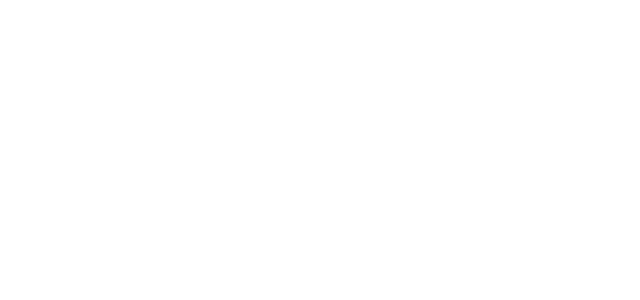
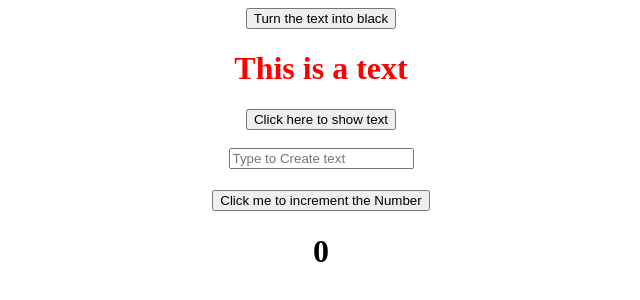
Before and after one commit to RanJets/learning-react, a React (Create React App) app: page / in a window 1280 px wide. Shown: the top 300 px of the page, without its empty margins (319-959 px from the left). Built offline with nearby package versions, Linux system fonts and the light colour scheme.

Commit message:
Lesson-3 useState

```diff
--- a/src/App.js
+++ b/src/App.js
@@ -1,7 +1,57 @@
 import "./App.css";
+import { useState } from "react";
 
 function App() {
-  return <div className="App"></div>;
+  const [textColor, setTextColor] = useState("red"); //useState to change CSS
+  const [showText, setShowText] = useState(false); //useState to work with boolean
+  const [changeValue, setChangeValue] = useState(""); //useState to work with String
+  const [incrementNumber, setIncrementNumber] = useState(0); //useState to work with integer
+
+  return (
+    <div className="App">
+      {/* useState to change CSS */}
+      <button
+        onClick={() => {
+          setTextColor(textColor == "black" ? "red" : "black");
+        }}
+      >
+        Turn the text into {textColor == "red" ? "black" : "red"}
+      </button>
+      <h1 style={{ color: textColor }}>This is a text</h1>
+
+      {/* useState to work with boolean */}
+      <button
+        onClick={() => {
+          setShowText(!showText);
+        }}
+      >
+        Click here to {showText ? "hide" : "show"} text
+      </button>
+      {showText && <h1>This is Show and Hide Text</h1>}
+      <br />
+      <br />
+
+      {/* useState to work with String */}
+      <input
+        placeholder="Type to Create text"
+        type="text"
+        onChange={(event) => {
+          setChangeValue(event.target.value);
+        }}
+      />
+      <h1>{changeValue}</h1>
+
+      {/* useState to work with integer */}
+      <button
+        onClick={() => {
+          setIncrementNumber(incrementNumber + 1);
+        }}
+      >
+        Click me to increment the Number
+      </button>
+      <h1>{incrementNumber}</h1>
+    </div>
+  );
 }
 
 export default App;
```
